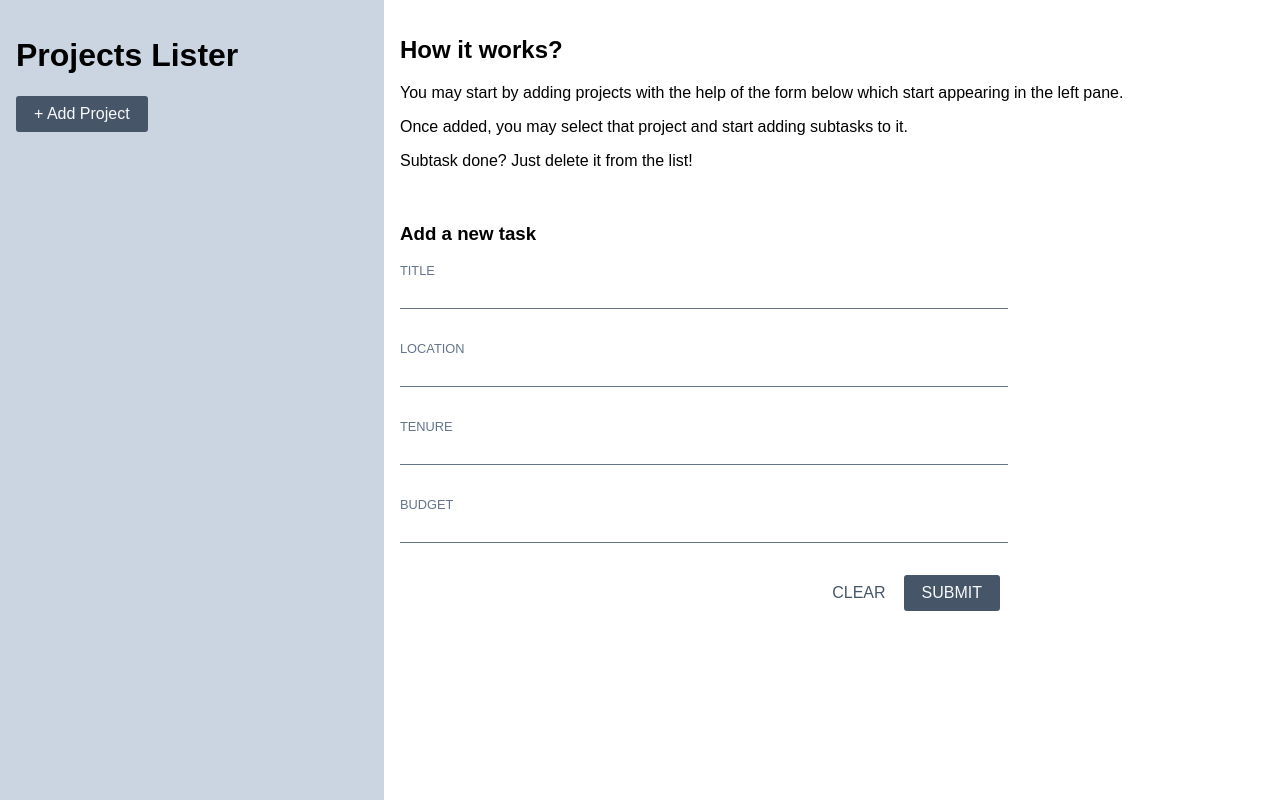
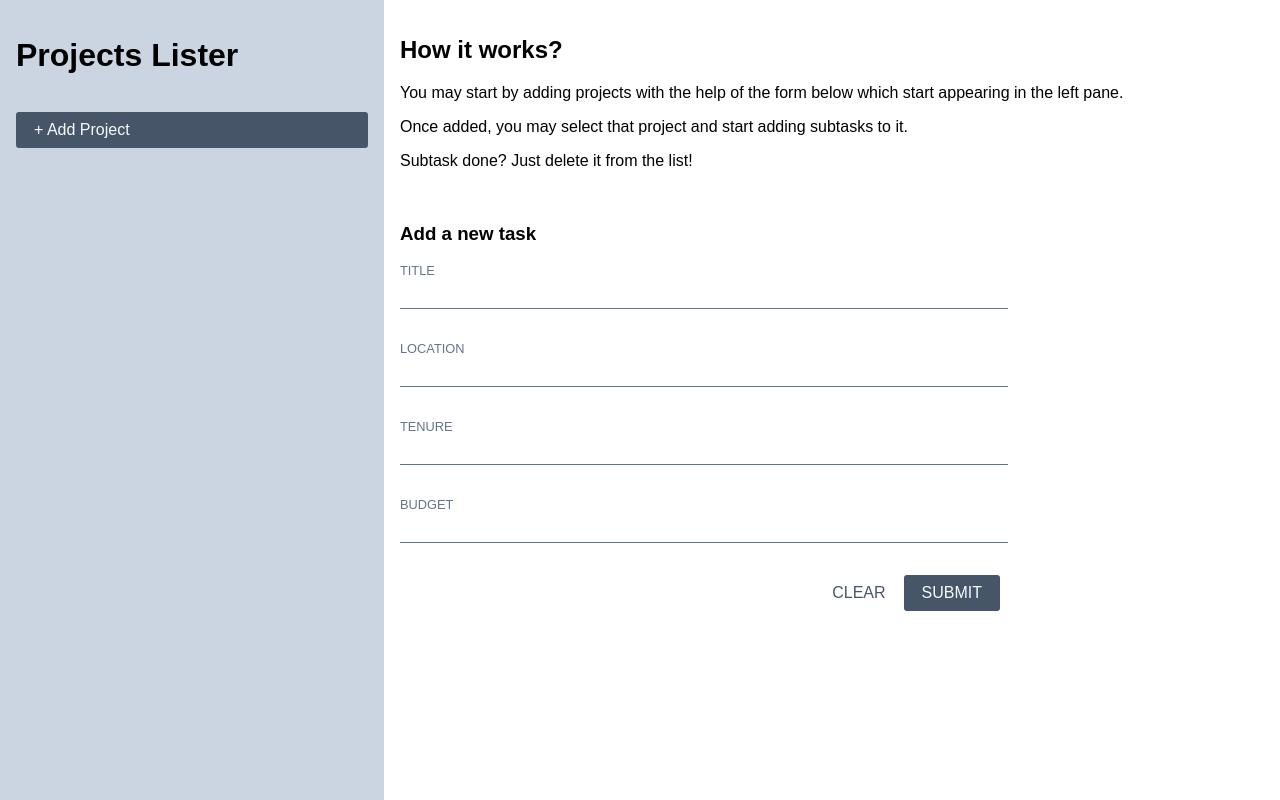
Before and after one commit to sample-react-projects/projects-lister, a React (Vite) app: page / in a window 1280 px wide. Built offline with nearby package versions, Linux system fonts and the light colour scheme.

Commit message:
Random style fixes

```diff
--- a/src/components/App/App.module.scss
+++ b/src/components/App/App.module.scss
@@ -2,18 +2,21 @@
   display: flex;
 
   & > * {
-    display: inline-block;
     padding: 1rem;
   }
 
   &__rail-left {
     background: #cbd5e1;
+    display: flex;
+    flex-direction: column;
     min-height: 100vh;
     max-width: 400px;
+    row-gap: 1rem;
     width: 30%;
   }
 
   &__rail-right {
-    flex: 1
+    display: inline-block;
+    flex: 1;
   }
 }
```
